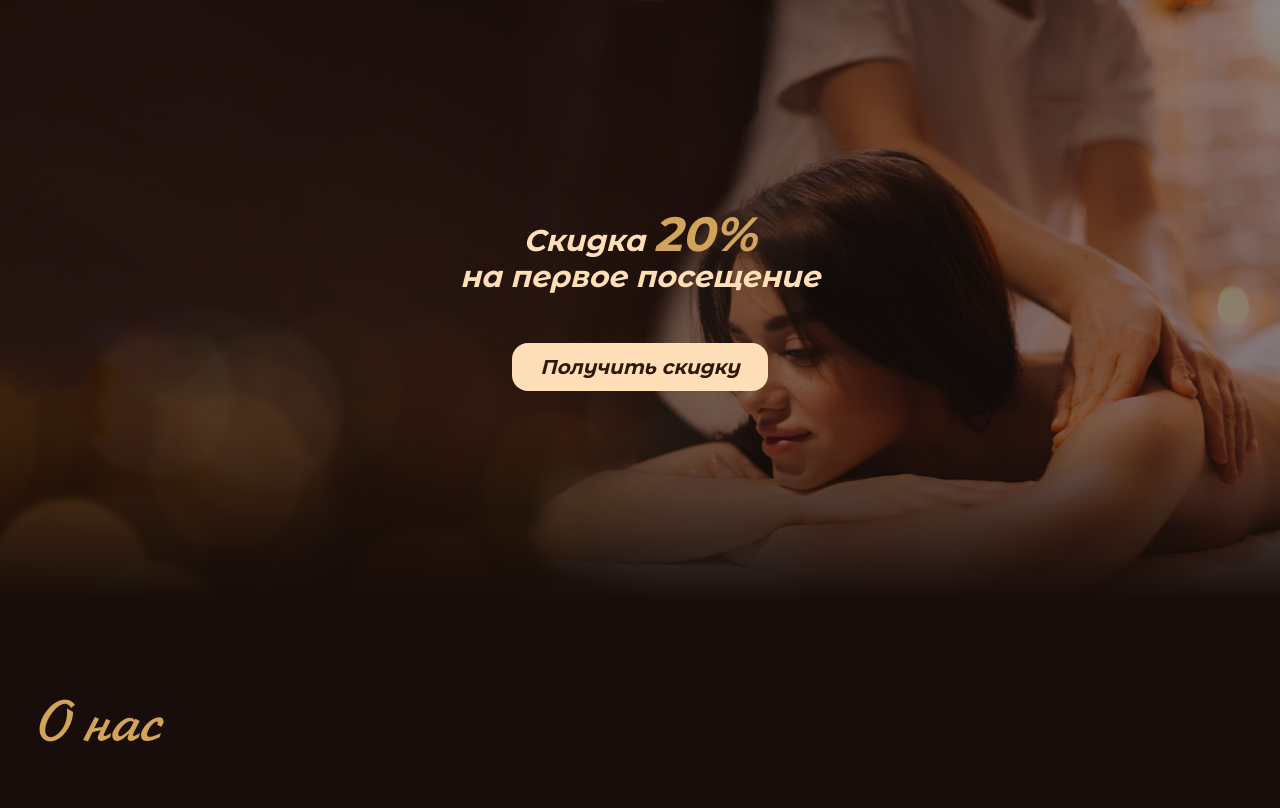
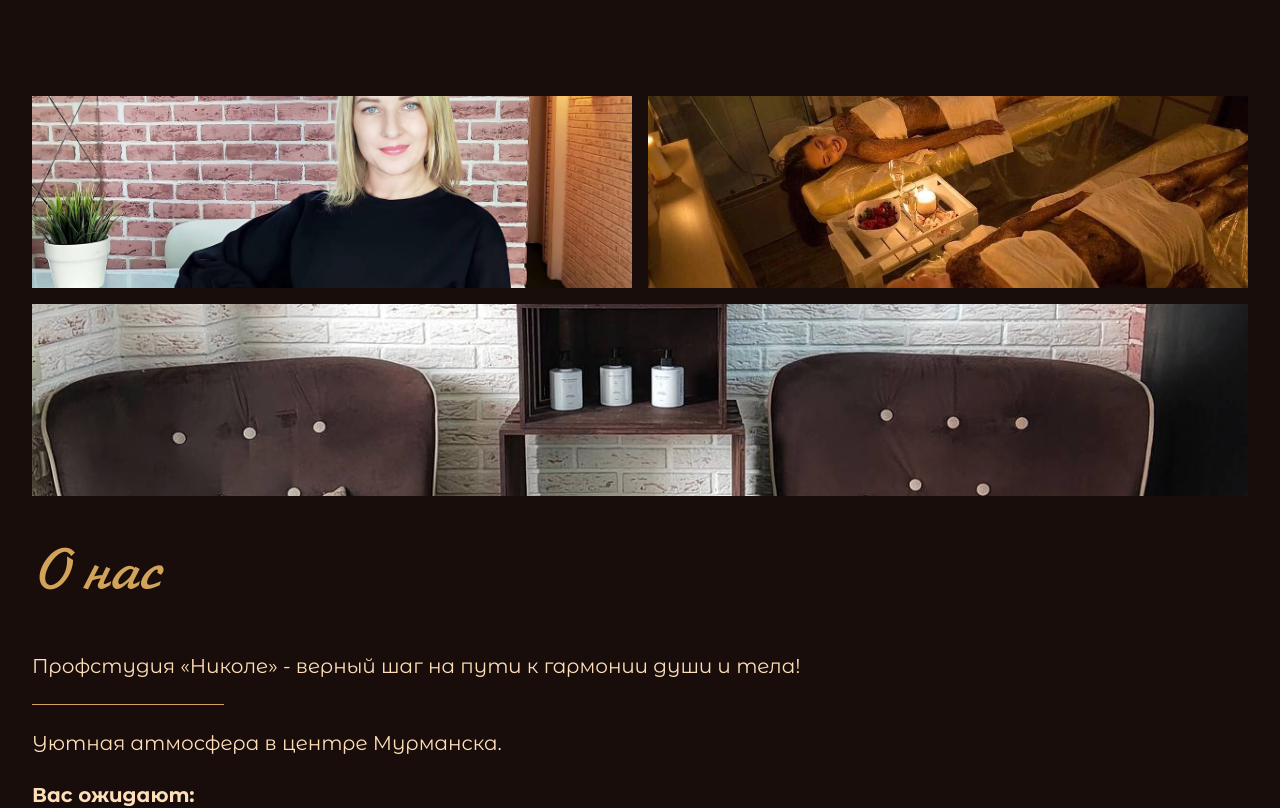
Before and after one commit to KoraReinolds/nikole, a Nuxt app: page / in a window 1280 px wide. Shown: the top 808 px of the page. Built offline with nearby package versions, Linux system fonts and the light colour scheme.

Commit message:
add images to about us section

```diff
--- a/components/AboutUs.vue
+++ b/components/AboutUs.vue
@@ -3,7 +3,18 @@
 
 <template>
   <div class="bg-black px-8 py-24 text-xl flex flex-col text-main justify-center">
-    <h1 class="font-z text-6xl text-secondary">О нас</h1>
+    <div class="grid grid-cols-2 gap-4">
+      <div class="h-48 bg-main">
+        <img class="object-cover h-full w-full" src="@/assets/img/reseption.jpg" />
+      </div>
+      <div class="h-48 bg-main">
+        <img class="object-cover h-full w-full" src="@/assets/img/procedure.jpg" />
+      </div>
+      <div class="h-48 bg-main col-span-2">
+        <img class="object-cover h-full w-full" src="@/assets/img/chairs.jpg" />
+      </div>
+    </div>
+    <h1 class="font-z text-6xl text-secondary pt-12">О нас</h1>
     <p class="pt-12">Профстудия «Николе» - верный шаг на пути к гармонии души и тела!</p>
     <div class="bg-secondary h-[1px] w-48 mt-6"></div>
     <p class="pt-6">Уютная атмосфера в центре Мурманска.</p>
--- a/pages/index.vue
+++ b/pages/index.vue
@@ -2,7 +2,7 @@
 </script>
 
 <template>
-  <HeroSection />
+  <!-- <HeroSectin /> -->
   <AboutUs />
 </template>
 
```
